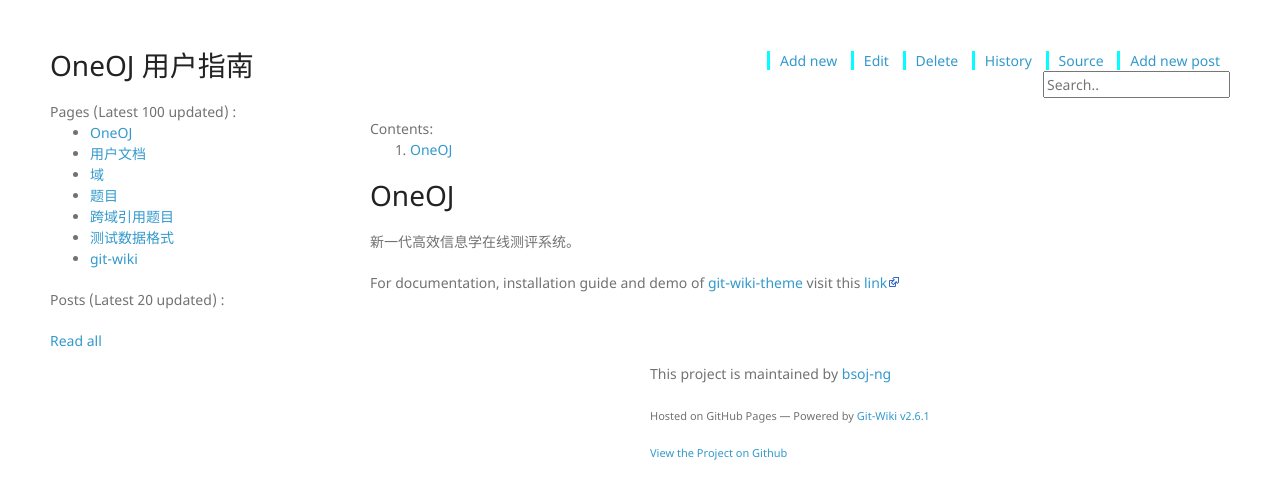
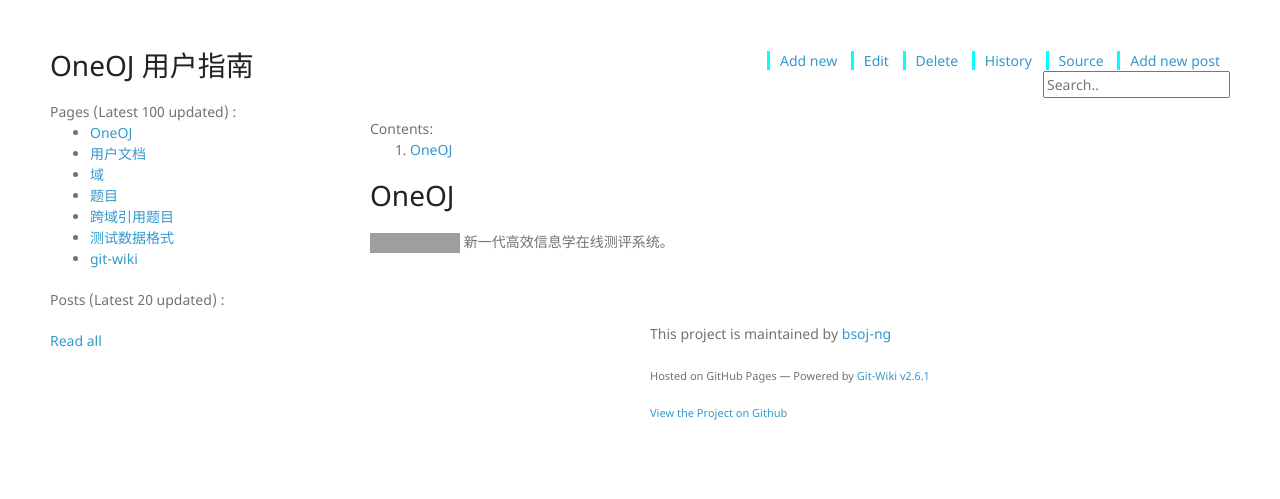
Before and after one commit to bsoj-ng/doc, a Jekyll site: the page built from wiki/main_page.md, in a window 1280 px wide. Shown: the top 499 px of the page. Built offline with Jekyll 4.4.1, drawn with Linux system fonts in a browser that asks for light colours; nearby versions of some CDN libraries; our own code applies the rules of GitHub Pages for plain Markdown files; grey boxes are pictures that could not be loaded.

Commit message:
Update main_page.md

```diff
--- a/wiki/main_page.md
+++ b/wiki/main_page.md
@@ -3,7 +3,5 @@ redirect_from: "/"
 ---
 
 # OneOJ
-
+![](https://img.shields.io/npm/v/hydrooj?label=OneOJ&style=flat)
 新一代高效信息学在线测评系统。
-
-For documentation, installation guide and demo of [git-wiki-theme](git-wiki-theme) visit this [link](http://drassil.github.io/git-wiki/)
```
